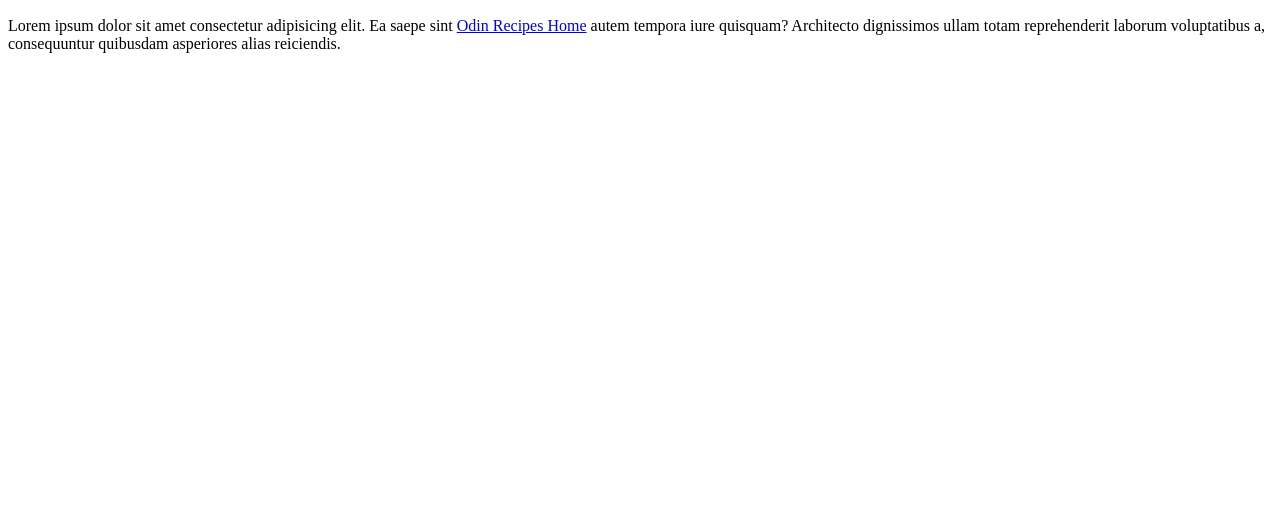
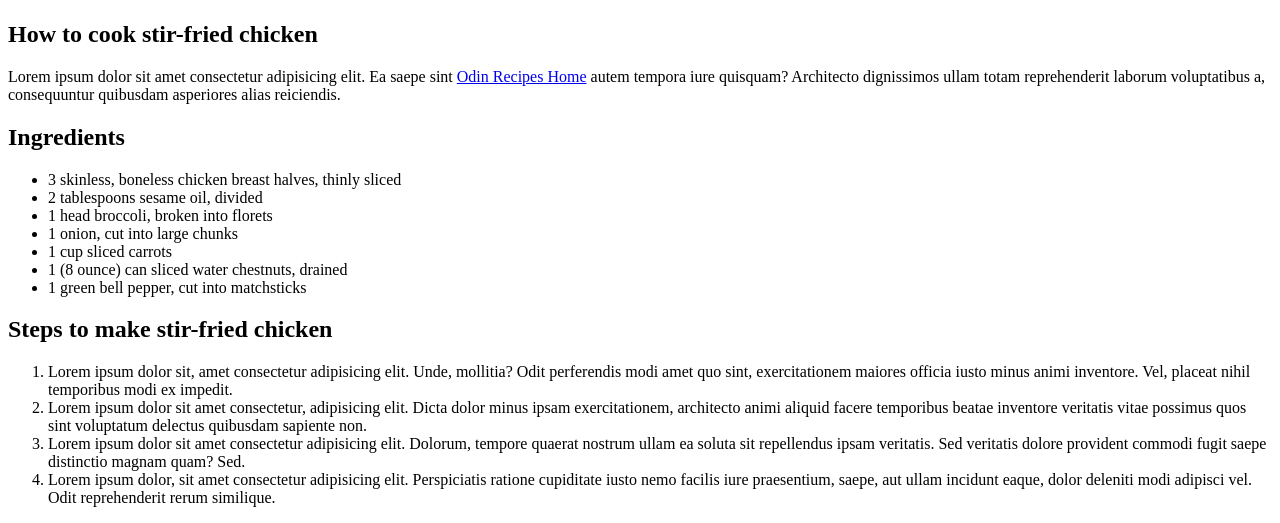
Before and after one commit to Petrus-github/odin-recipes, a plain HTML site: page recipes/chicken.html in a window 1280 px wide. Shown: the part 308-831 px from the top of the page. Before the commit the page ends 800 px from the top, so only its background shows below. Drawn offline with Linux system fonts and the light colour scheme.

Commit message:
Add recipe details
Add description, ingredients, and steps subheadings.
Add recipe details that include a brief description,
an unordered ingredients list, and ordered steps list.

```diff
--- a/recipes/chicken.html
+++ b/recipes/chicken.html
@@ -10,7 +10,27 @@
             <img src="https://www.allrecipes.com/thmb/xvlRRhK5ldXuGcXad8XDM5tTAfE=/1500x0/filters:no_upscale():max_bytes(150000):strip_icc()/223382_chicken-stir-fry_Rita-1x1-1-b6b835ccfc714bb6a8391a7c47a06a84.jpg" width="300" alt="stir-fried chicken in a pan">
         </header>
         <main>
+            <h2>How to cook stir-fried chicken</h2>
             <p>Lorem ipsum dolor sit amet consectetur adipisicing elit. Ea saepe sint <a href="../index.html" rel="nofollow noopener">Odin Recipes Home</a> autem tempora iure quisquam? Architecto dignissimos ullam totam reprehenderit laborum voluptatibus a, consequuntur quibusdam asperiores alias reiciendis.</p>
+            <h2>Ingredients</h2>
+                <ul>
+                    <li>3 skinless, boneless chicken breast halves, thinly sliced</li>
+                        <li>2 tablespoons sesame oil, divided</li>
+                        <li>1 head broccoli, broken into florets</li>
+                        <li>1 onion, cut into large chunks</li>
+                        <li>1 cup sliced carrots</li>
+                        <li>1 (8 ounce) can sliced water chestnuts, drained</li>
+                        <li>1 green bell pepper, cut into matchsticks</li>
+                </ul>
+            <h2>Steps to make stir-fried chicken</h2>
+                <ol>
+                    <li>Lorem ipsum dolor sit, amet consectetur adipisicing elit. Unde, mollitia? Odit perferendis modi amet quo sint, exercitationem maiores officia iusto minus animi inventore. Vel, placeat nihil temporibus modi ex impedit.</li>
+                    <li>Lorem ipsum dolor sit amet consectetur, adipisicing elit. Dicta dolor minus ipsam exercitationem, architecto animi aliquid facere temporibus beatae inventore veritatis vitae possimus quos sint voluptatum delectus quibusdam sapiente non.</li>
+                    <li>Lorem ipsum dolor sit amet consectetur adipisicing elit. Dolorum, tempore quaerat nostrum ullam ea soluta sit repellendus ipsam veritatis. Sed veritatis dolore provident commodi fugit saepe distinctio magnam quam? Sed.</li>
+                    <li>Lorem ipsum dolor, sit amet consectetur adipisicing elit. Perspiciatis ratione cupiditate iusto nemo facilis iure praesentium, saepe, aut ullam incidunt eaque, dolor deleniti modi adipisci vel. Odit reprehenderit rerum similique.</li>
+                </ol>
+
+
         </main>
     </body>
 </html>
```
